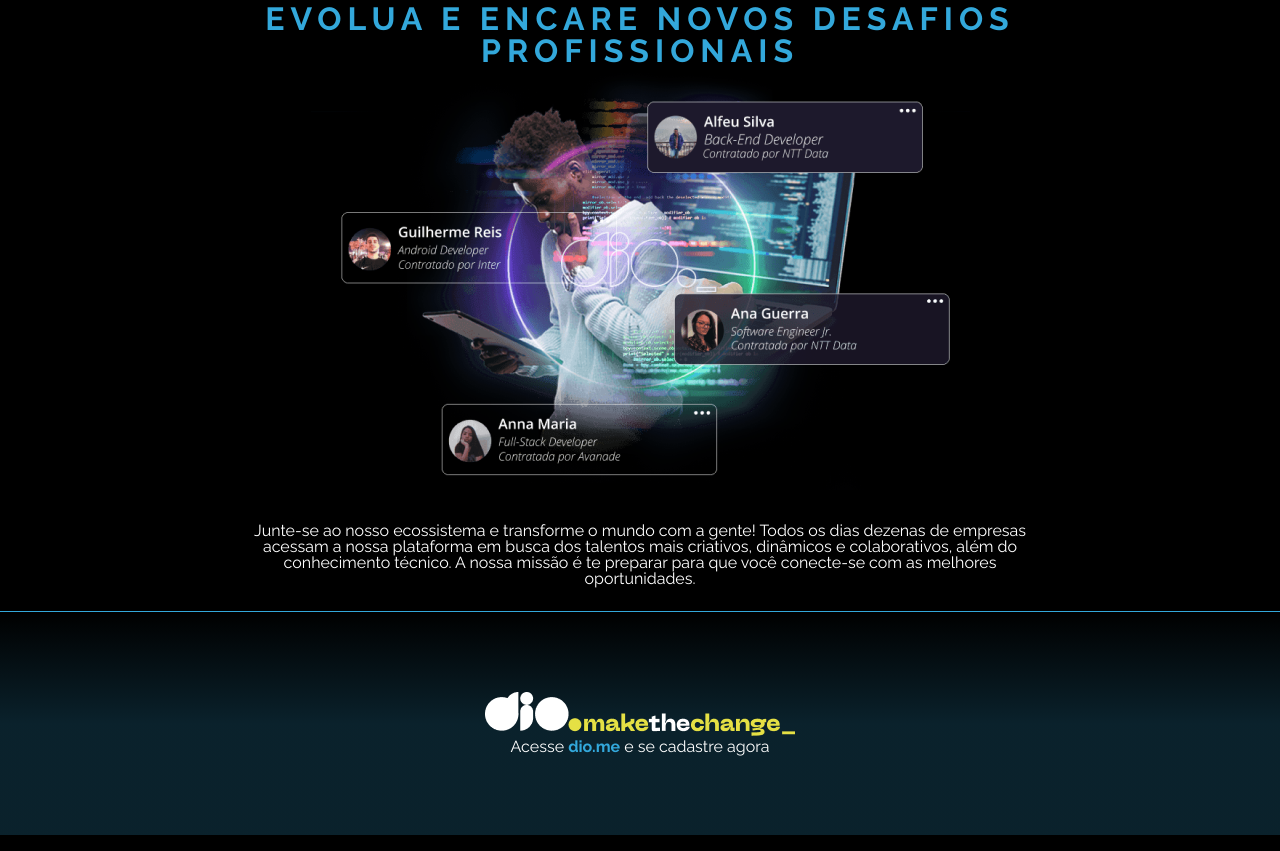
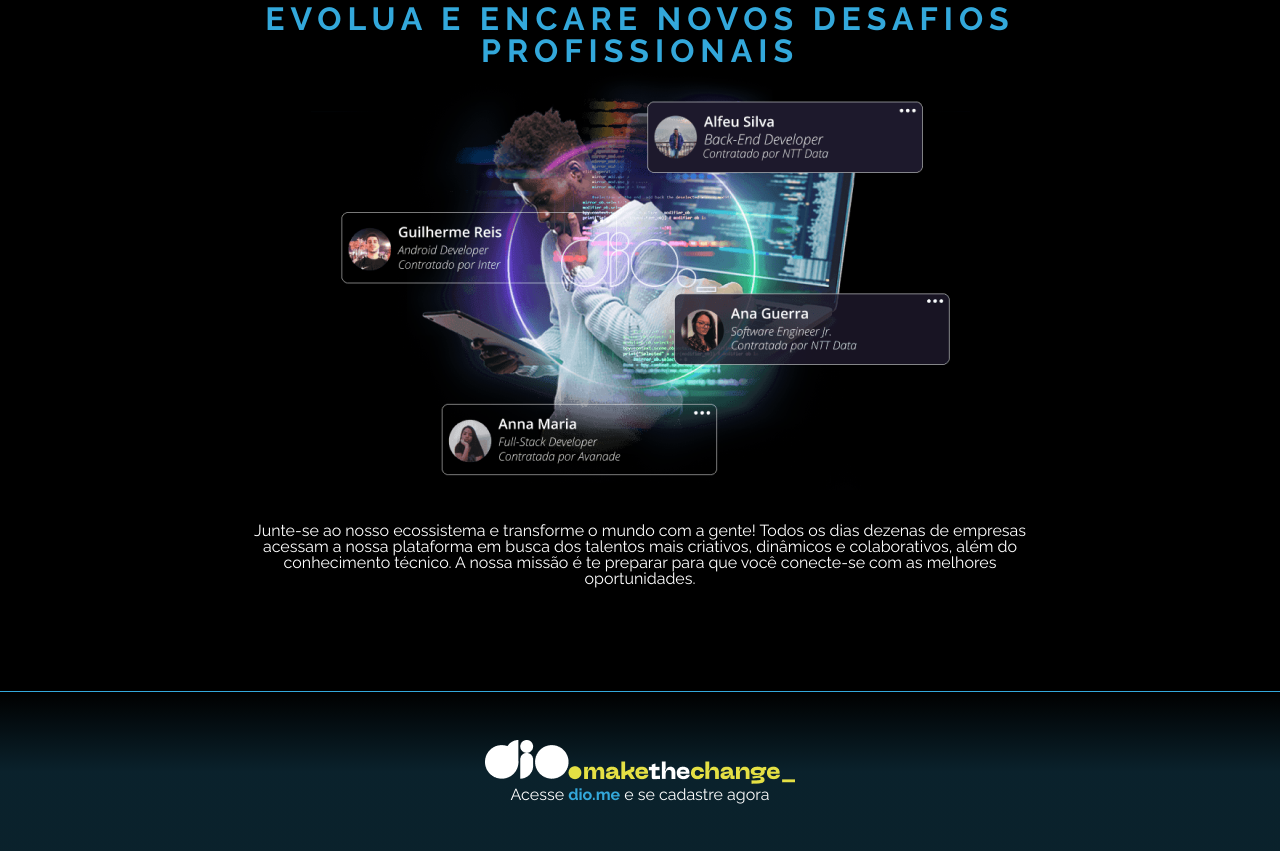
Before and after one commit to mateuscunha1/trilha-css-desafio1, a plain HTML site: page index.html in a window 1280 px wide. Shown: the part 1877-2728 px from the top of the page. Drawn offline with Linux system fonts and the light colour scheme.

Commit message:
Update styles.css

```diff
--- a/styles.css
+++ b/styles.css
@@ -137,9 +137,10 @@ main p{
 
 footer{
     text-align: center;
-    padding: 5rem 0rem;
+    padding: 3rem 0rem;
     border-top: 1px solid rgba(51, 168, 219, 1);
     background: linear-gradient(180deg, rgba(51, 168, 219, 0), rgba(51, 168, 219, 0.2), rgba(51, 168, 219, 0.2));
+    margin-top: 5rem;
 }
 
 footer p{
```
